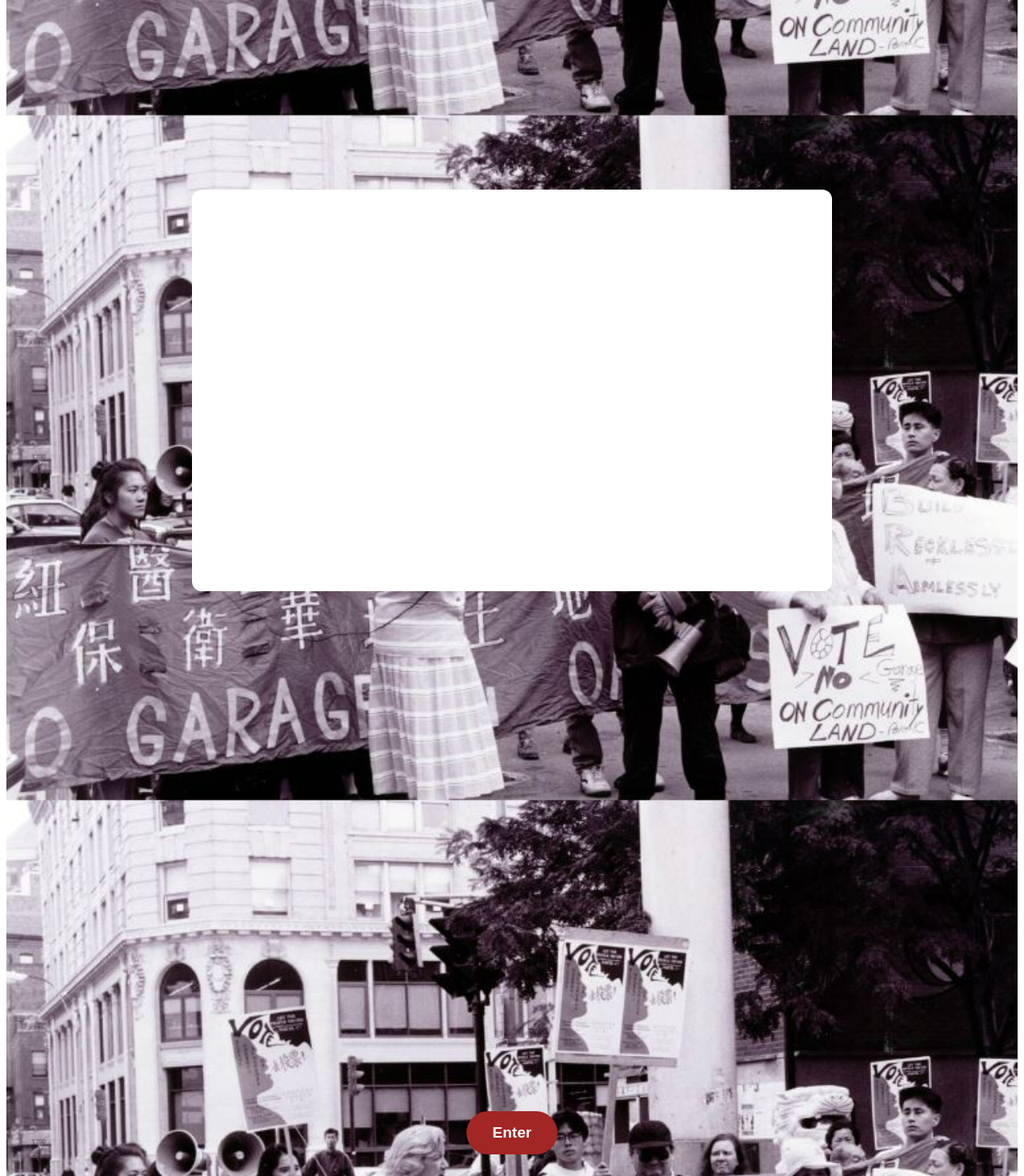
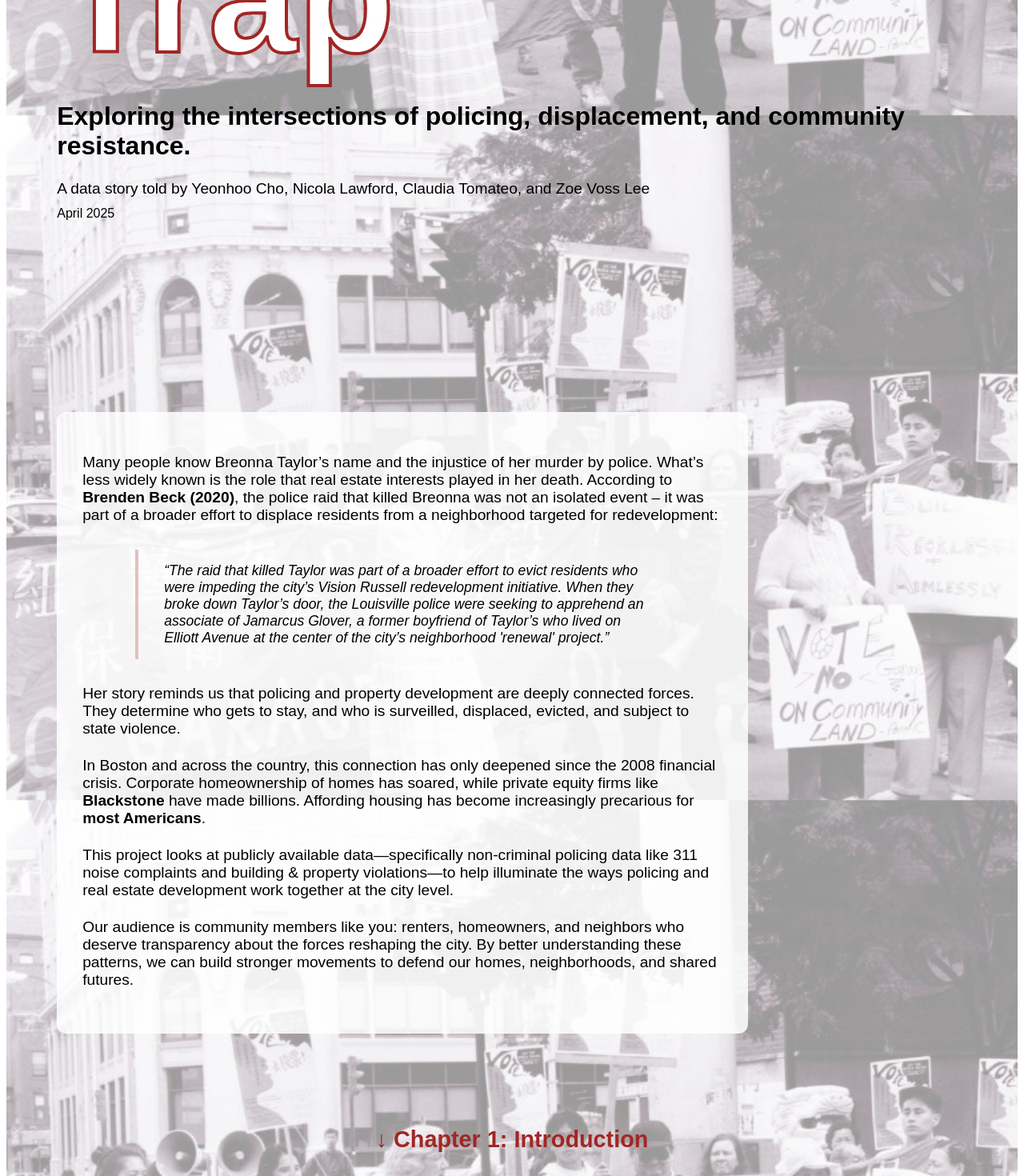
Before and after one commit to zoevosslee/IDS_FP02, a SvelteKit app: page /landing in a window 1280 px wide. Shown: the part 720-2190 px from the top of the page at 80% size. Built offline with nearby package versions, Linux system fonts and the light colour scheme; a web font is replaced by a local one.

Commit message:
added explaier

```diff
--- a/src/app.css
+++ b/src/app.css
@@ -292,3 +292,32 @@
   background: var(--red-medium);
   transform: scale(1.05);
 }
+
+.next-chapter-link {
+  margin-top: 2rem;
+  margin-bottom: 2rem;
+  text-align: center;
+  font-family: 'Utendo', sans-serif;
+  font-size: 1.8rem;
+  font-weight: 700;
+  color: var(--red);
+  animation: bounceArrow 2s infinite;
+}
+
+.next-chapter-link a {
+  text-decoration: none;
+  color: var(--red);
+}
+
+.next-chapter-link a:hover {
+  text-decoration: underline;
+}
+
+@keyframes bounceArrow {
+  0%, 100% {
+    transform: translateY(0);
+  }
+  50% {
+    transform: translateY(8px);
+  }
+}
--- a/src/routes/landing/+page.svelte
+++ b/src/routes/landing/+page.svelte
@@ -1,31 +1,56 @@
 <div class="landing-page">
+    <div class="background-overlay"></div>
+    <div class="landing-content">
+
         <div class="landing-section">
             <h6>Rent is a Trap</h6>
-      <p>Exploring the intersections of policing, displacement, and community resistance.</p>
+            <p class="subtitle">Exploring the intersections of policing, displacement, and community resistance.</p>
+            <p class="authors">A data story told by Yeonhoo Cho, Nicola Lawford, Claudia Tomateo, and Zoe Voss Lee</p>
+            <p class="date">April 2025</p>
           </div>
+
 
       <div class="landing-section">
         <div class="text-block">
-        <p>Many people know Breonna Taylor’s name and the injustice of her murder by police. What’s less widely known is the role that real estate interests played in her death. According to Brenden Beck (2020), the police raid that killed Breonna was not an isolated event – it was part of a broader effort to displace residents from a neighborhood targeted for redevelopment:</p>
+          <p class="p2">
+            Many people know Breonna Taylor’s name and the injustice of her murder by police. What’s less widely known is the role that real estate interests played in her death. According to
+            <a href="https://theappeal.org/the-role-of-police-igentrification-breonna-taylor/" target="_blank">Brenden Beck (2020)</a>,
+            the police raid that killed Breonna was not an isolated event – it was part of a broader effort to displace residents from a neighborhood targeted for redevelopment:
+          </p>
 
           <p class="quote">
             “The raid that killed Taylor was part of a broader effort to evict residents who were impeding the city’s Vision Russell redevelopment initiative. When they broke down Taylor’s door, the Louisville police were seeking to apprehend an associate of Jamarcus Glover, a former boyfriend of Taylor’s who lived on Elliott Avenue at the center of the city’s neighborhood 'renewal' project.”
           </p>
 
-        <p>Her story reminds us that policing and property development are deeply connected forces. They determine who gets to stay, and who is surveilled, displaced, evicted, and subject to state violence.</p>
+          <p>
+            Her story reminds us that policing and property development are deeply connected forces. They determine who gets to stay, and who is surveilled, displaced, evicted, and subject to state violence.
+          </p>
 
-        <p>In Boston and across the country, this connection has only deepened since the 2008 financial crisis. Corporate homeownership of homes has soared, while private equity firms like Blackstone have made billions. Affording housing has become increasingly precarious for most Americans.</p>
+          <p>
+            In Boston and across the country, this connection has only deepened since the 2008 financial crisis. Corporate homeownership of homes has soared, while private equity firms like
+            <a href="https://www.invitationtenants.com/blackstone-profits-from-the-foreclosure-crisis/" target="_blank">Blackstone</a>
+            have made billions. Affording housing has become increasingly precarious for
+            <a href="https://www.jchs.harvard.edu/americas-rental-housing-2024" target="_blank">most Americans</a>.
+          </p>
 
-        <p>This project looks at publicly available data—specifically non-criminal policing data like 311 noise complaints and building & property violations—to help illuminate the ways policing and real estate development work together at the city level.</p>
+          <p>
+            This project looks at publicly available data—specifically non-criminal policing data like 311 noise complaints and building & property violations—to help illuminate the ways policing and real estate development work together at the city level.
+          </p>
 
-        <p>Our audience is community members like you: renters, homeowners, and neighbors who deserve transparency about the forces reshaping the city. By better understanding these patterns, we can build stronger movements to defend our homes, neighborhoods, and shared futures.</p>
+          <p>
+            Our audience is community members like you: renters, homeowners, and neighbors who deserve transparency about the forces reshaping the city. By better understanding these patterns, we can build stronger movements to defend our homes, neighborhoods, and shared futures.
+          </p>
         </div>
       </div>
 
-    <div class="landing-section">
-      <a href="#chapter1" class="start-button">Enter</a>
+      <div class="next-chapter-link">
+        <a href="/chapter1">
+          ↓ Chapter 1: Introduction
+        </a>
       </div>
     </div>
+  </div>
+
 
   <style>
     p {
@@ -35,17 +60,48 @@
       font-size: 2rem;
       font-weight: 800;
     }
+
+    .p2 {
+      margin-bottom: 1.5rem;
+      color: var(--red);
+      stroke: black;
+      font-size: 2rem;
+      font-weight: 800;
+    }
+
+
+
     .landing-page {
+  position: relative;
   background: url('/protest.jpg') no-repeat center center fixed;
-  background-opacity: 0.8;
   background-size: cover;
   width: 100%;
-  min-height: 300vh; /* important: tall enough to scroll */
+  min-height: 300vh;
+  overflow: hidden;
   display: flex;
   flex-direction: column;
   align-items: center;
-  scroll-behavior: smooth;
 }
+
+.background-overlay {
+  position: absolute;
+  top: 0;
+  left: 0;
+  width: 100%;
+  height: 100%;
+  background: rgba(255, 255, 255, 0.6); /* white fade */
+  z-index: 1; /* behind content */
+}
+
+.landing-content {
+  position: relative;
+  z-index: 2; /* ABOVE the overlay! */
+  width: 100%;
+  display: flex;
+  flex-direction: column;
+  align-items: center;
+}
+
 
 .landing-section {
   min-height: 100vh; /* each section fills the screen */
@@ -54,28 +110,51 @@
   display: flex;
   flex-direction: column;
   justify-content: center;
-  align-items: center;
+  align-items: left;
   color: white;
-  text-align: center;
+  text-align: left;
 }
-
 .text-block {
-  background: white;
+  background: rgba(255, 255, 255, 0.85); /* slightly translucent white */
   border-radius: 12px;
   max-width: 800px;
   font-family: 'Utendo', sans-serif;
+  padding: 2rem; /* add some inner padding */
+  color: black; /* set all default text inside to black */
+  text-align: left; /* optional: left-align it if you want a more paragraph feel */
 }
 
 .text-block p {
   margin-bottom: 1.5rem;
-  color: white;
-  font-size: 1rem;
+  color: black; /* make sure paragraphs inside are black */
+  font-size: 1.2rem;
+  font-weight: 400;
 }
 
-.quote {
+.text-block .quote {
   font-style: italic;
-  color: var(--red-light);
+  color: var(--black);
+  font-weight: 500;
+  font-size: 1.1rem;
+  background: rgba(255, 255, 255, 0.1); /* optional: lighter background behind quote */
+  padding: 1rem 2rem; /* space inside the quote */
+  margin: 2rem auto; /* add vertical space */
+  max-width: 600px; /* make it narrower */
+  border-left: 4px solid var(--red-light); /* optional: add a bold red line on the left */
+  text-align: left;
 }
+
+.text-block a {
+  color: black;
+  text-decoration: none;
+  font-weight: 600; /* optional: make links a little bolder */
+  transition: text-decoration 0.3s ease;
+}
+
+.text-block a:hover {
+  text-decoration: underline;
+}
+
 
 .start-button {
   display: inline-block;
@@ -95,4 +174,34 @@
   transform: scale(1.05);
 }
 
+.subtitle {
+  color: black; /* transparent inside */
+  font-family: 'Utendo', sans-serif;
+  font-size: 2rem;
+  font-weight: 700;
+  margin-top: 1rem;
+  margin-bottom: 0.5rem;
+  text-align: left;
+}
+
+.authors {
+  color: black;
+  font-family: 'Utendo', sans-serif;
+  font-size: 1.2rem;
+  font-weight: 400;
+  margin-top: 1rem;
+  margin-bottom: 0.5rem;
+  text-align: left;
+}
+
+.date {
+  color: black;
+  font-family: 'Utendo', sans-serif;
+  font-size: 1rem;
+  font-weight: 300;
+  margin-top: 0.2rem;
+  text-align: left;
+}
+
+
   </style>
```
Also changed, not shown: src/routes/chapter1/+page.svelte (+95 -17 lines). Lines whose indentation alone changed are shown as unchanged.
